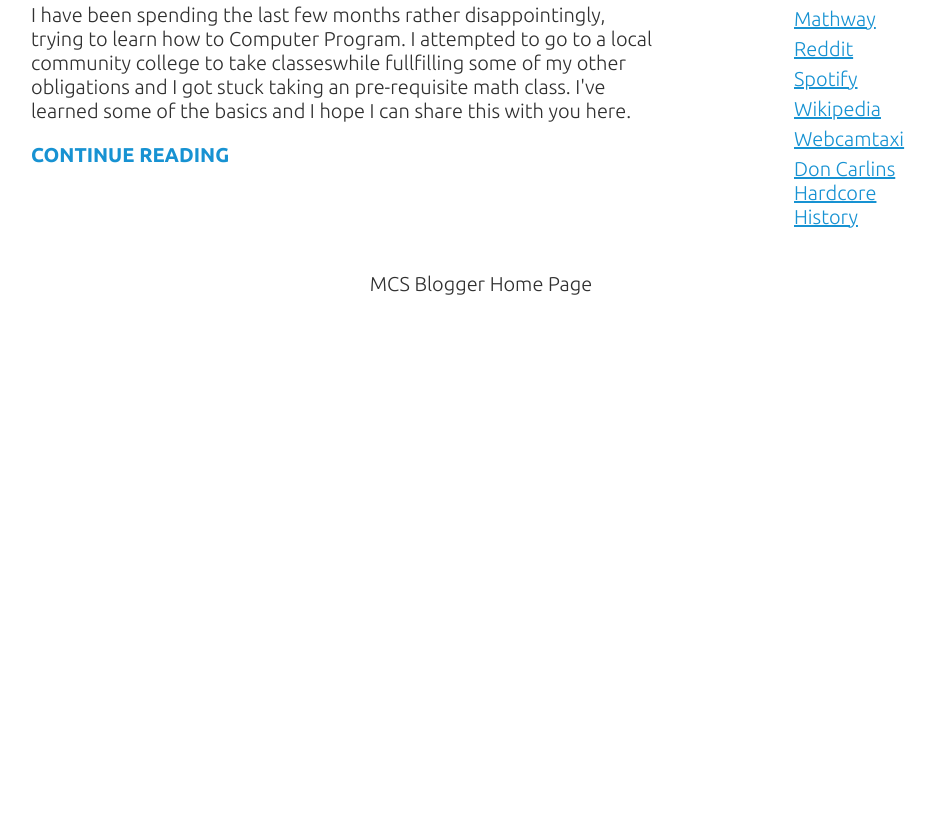
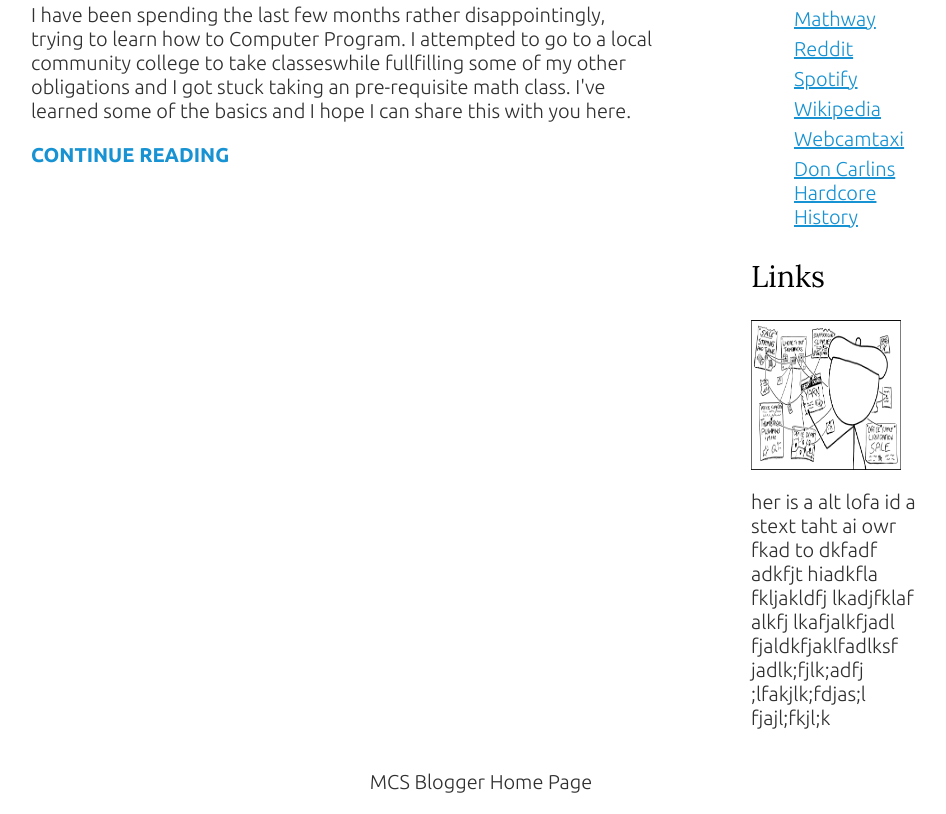
Before and after one commit to mcs415/blog, a plain HTML site: page index.html in a window 1280 px wide. Shown: the part 876-1690 px from the top of the page, without its empty margins (159-1105 px from the left). Before the commit the page ends 1192 px from the top, so only its background shows below. Drawn offline with nearby package versions, Linux system fonts and the light colour scheme.

Commit message:
seconds anyone

```diff
--- a/index.html
+++ b/index.html
@@ -43,9 +43,11 @@
                 <img src="images/laptop.resized.jpg" alt="">
             </div>
         </article>
+
     </main>
 
 <aside>
+    <div class="sidebar-widget">
         <h2 class="widget-title">Links</h2>
         <a href="images/links.png"><img src="images/links.png" alt="" width="150" height="150"></a>
         <p class="widget-body">
@@ -68,8 +70,13 @@
             <li><a href="https://www.dancarlin.com/hardcore-history-series/">Don Carlins Hardcore History</a></li>
         </ul></p>
     </div>
+
+    <div class="sidebar-widget">
+        <h2 class="widget-title">Links</h2>
+        <a href="images/links.png"><img src="images/links.png" alt="" width="150" height="150"></a>
+        <p class="widget-body">her is a alt lofa id a stext taht ai owr fkad to dkfadf adkfjt hiadkfla fkljakldfj lkadjfklaf alkfj lkafjalkfjadl fjaldkfjaklfadlksf jadlk;fjlk;adfj ;lfakjlk;fdjas;l fjajl;fkjl;k
+        </p>
     </div>
-
 
 </aside>
 </div>
```
